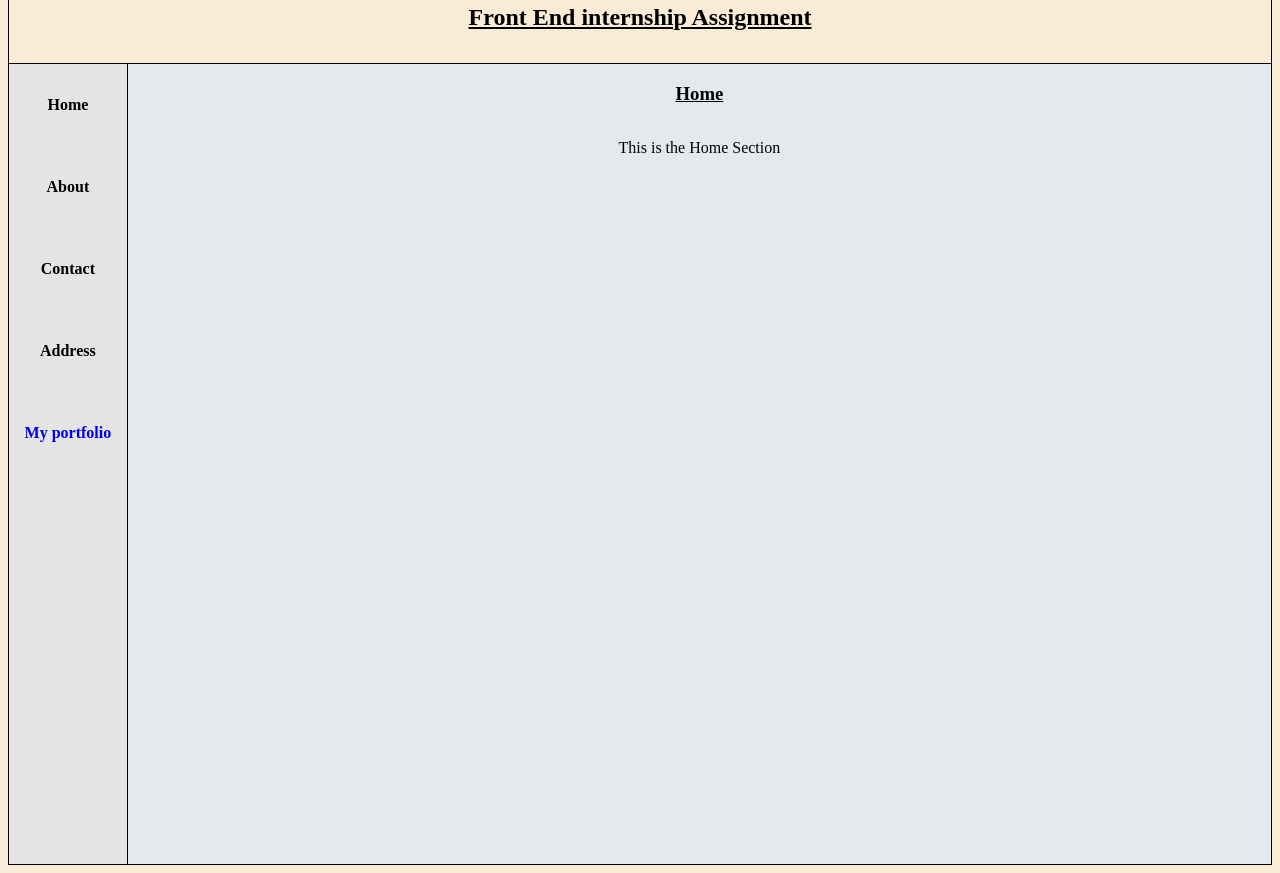
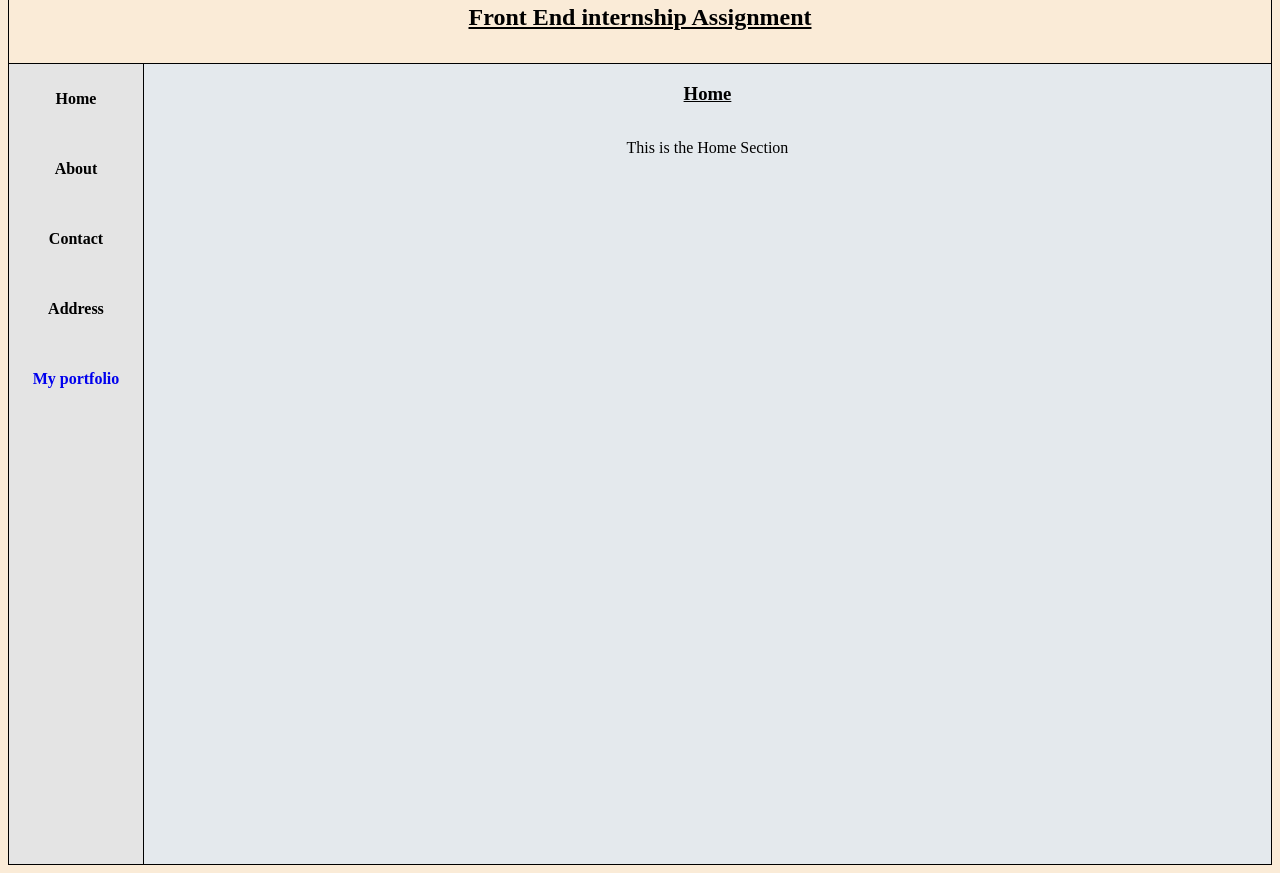
Before and after one commit to ankitsingh2105/Job_freak_assignment, a plain HTML site: page index.html in a window 1280 px wide. Shown: the part 70-943 px from the top of the page. Drawn offline with Linux system fonts and the light colour scheme.

```diff
--- a/index.css
+++ b/index.css
@@ -17,7 +17,7 @@
 nav{
     background-color: rgb(228, 228, 228);
     height: 100vh;
-    width: 130px;
+    width: 150px;
     display: flex;
     flex-direction: column;
     align-items: center;
@@ -25,10 +25,19 @@
 }
 li , a{
     list-style: none;
-    margin:2rem 0rem;
+    /* margin:1rem 0rem; */
     cursor: pointer;
     font-weight: bolder;
     text-decoration: none;
+    display: flex;
+    align-items: center;
+    justify-content: center;
+    width: 100%;
+    height: 70px;
+}
+li:hover{
+    background-color: rgb(228, 233, 237) ;
+    border-right: 1px solid rgb(228, 233, 237);
 }
 main{
     display: flex;
```
